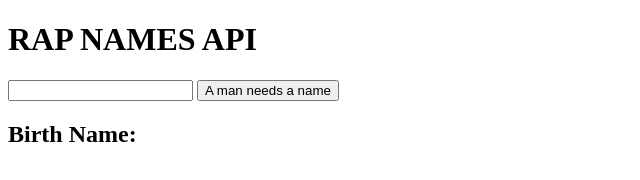
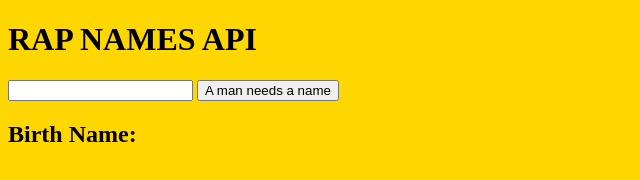
Before and after one commit to racheleckenrod/rappers-api, a website: page index.html in a window 1280 px wide. Shown: the whole page, without its empty margins (0-640 px from the left). Drawn offline with Linux system fonts and the light colour scheme.

Commit message:
added css file and folder

```diff
--- /dev/null
+++ b/css/style.css
@@ -0,0 +1,3 @@
+body{
+    background: gold;
+}
--- a/index.html
+++ b/index.html
@@ -5,6 +5,7 @@
     <meta http-equiv="X-UA-Compatible" content="IE=edge">
     <meta name="viewport" content="width=device-width, initial-scale=1.0">
     <title>Document</title>
+    <link rel="stylesheet" href="css/style.css">
 </head>
 <body>
     <h1>RAP NAMES API</h1>
```
Also changed, not shown: 1 other file.
